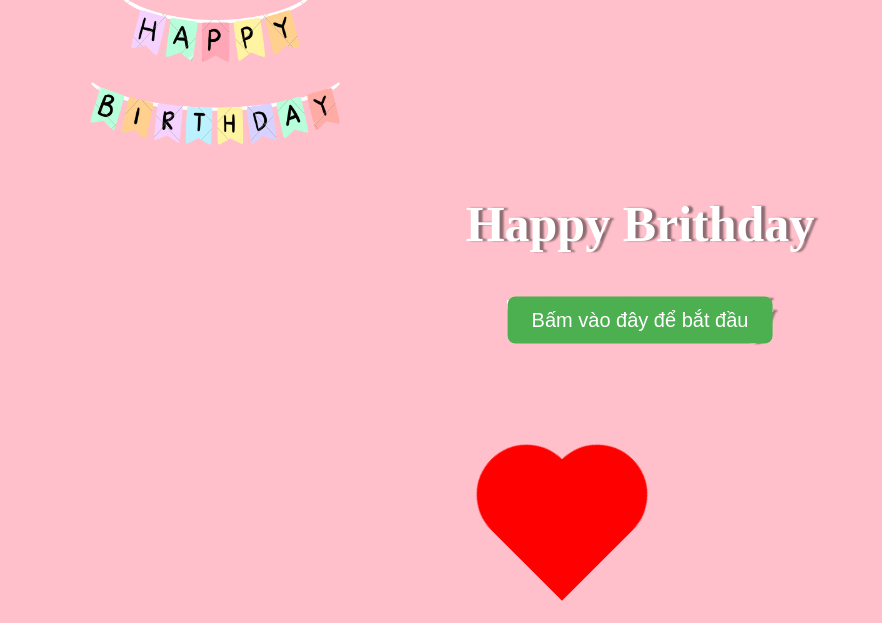
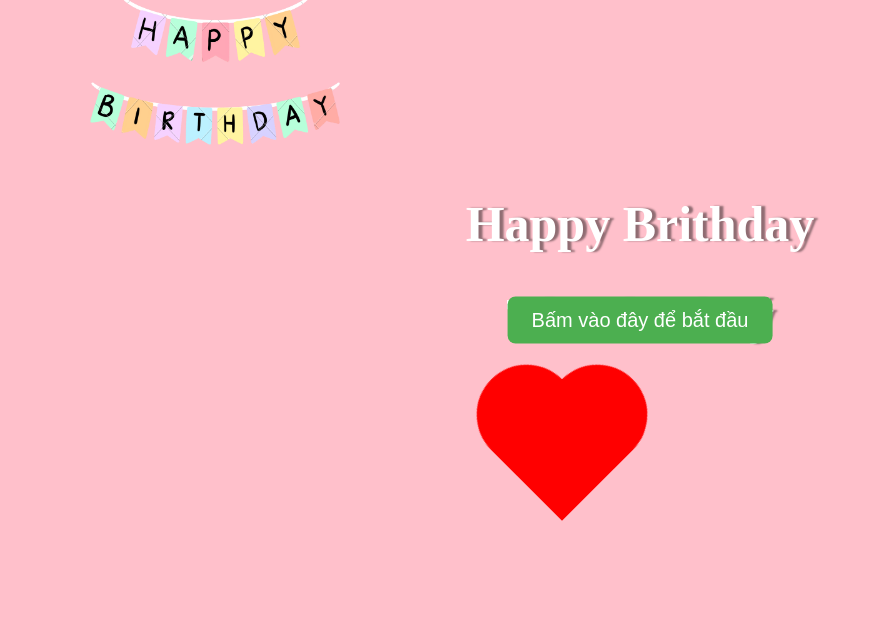
Before and after one commit to NGOQUANGCHINH/sinhnhatThuy, a plain HTML site: page index.html in a window 1280 px wide. Shown: the top 623 px of the page, without its empty margins (0-882 px from the left). Drawn offline with Linux system fonts and the light colour scheme.

Commit message:
Update code: sửa chức năng XYZ

```diff
--- a/style.css
+++ b/style.css
@@ -5,6 +5,7 @@ body {
   margin: 0; /* Bỏ margin mặc định */
   background-color: pink;
 }
+/* hình trái tim */
 .container {
   background-color: red;
   display: inline-block;
@@ -15,8 +16,9 @@ body {
   transform: rotate(-45deg);
   position: absolute;
   left: 40%;
-  top: 60%;
+  top:50%;
   width: 100px;
+  /* hiệu ứng từ từ hiện lên */
   opacity: 0;
   animation: fadeIn 3s ease forwards;
 }
@@ -37,9 +39,11 @@ body {
   left: 50px;
   top: 0;
 }
+/* tiêu đề sinh nhật */
 .anhsinhnhat {
   margin: -5px 0px 0px 70px;
 }
+/* trang trí ảnh tiêu đề */
 .tieude {
   display: block;
   width: 250px;
@@ -49,6 +53,7 @@ body {
   opacity: 0;
   animation: fadeIn 3s ease forwards;
 }
+/* happy brithday */
 h1 {
   text-align: center;
   font-size: 50px;
@@ -58,6 +63,7 @@ h1 {
   opacity: 0;
   animation: fadeIn 3s ease forwards;
 }
+/* Thanh Thuý */
 h2 {
   text-align: center;
   font-size: 50px;
@@ -67,6 +73,7 @@ h2 {
   opacity: 0;
   animation: fadeIn 3s ease forwards;
 }
+/* Hộp quà */
 .anhhopqua {
   width: 200px;
   height: 200px;
@@ -74,11 +81,13 @@ h2 {
   opacity: 0;
   animation: fadeIn 3s ease forwards;
 }
+/* bấm vào trang web nội dung sẽ tự hiện lên */
 @keyframes fadeIn {
   to {
     opacity: 1;
   }
 }
+/* Nhạc trang web  */
 #start-btn {
   position: absolute;
   top: 40%;
```
